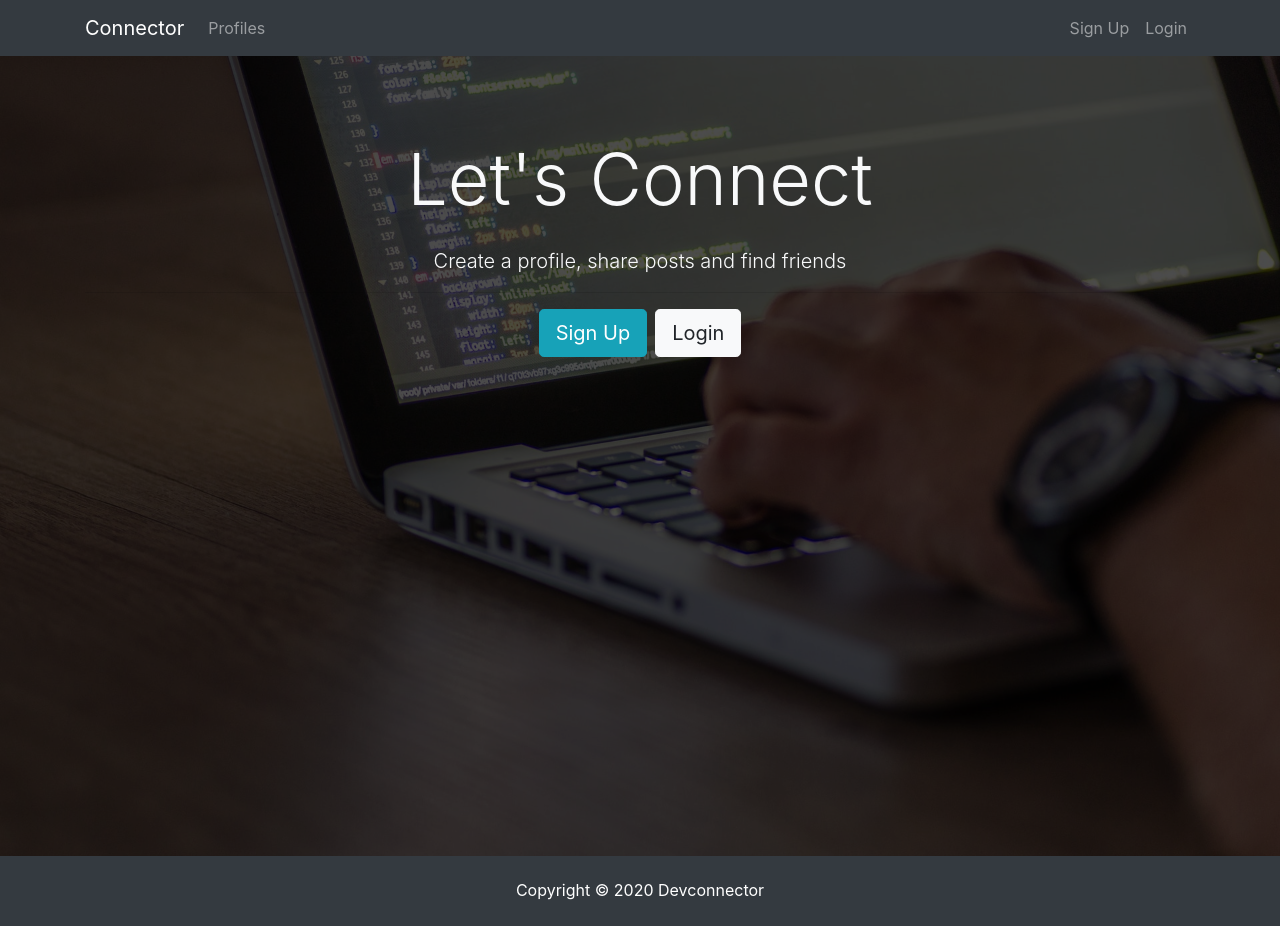
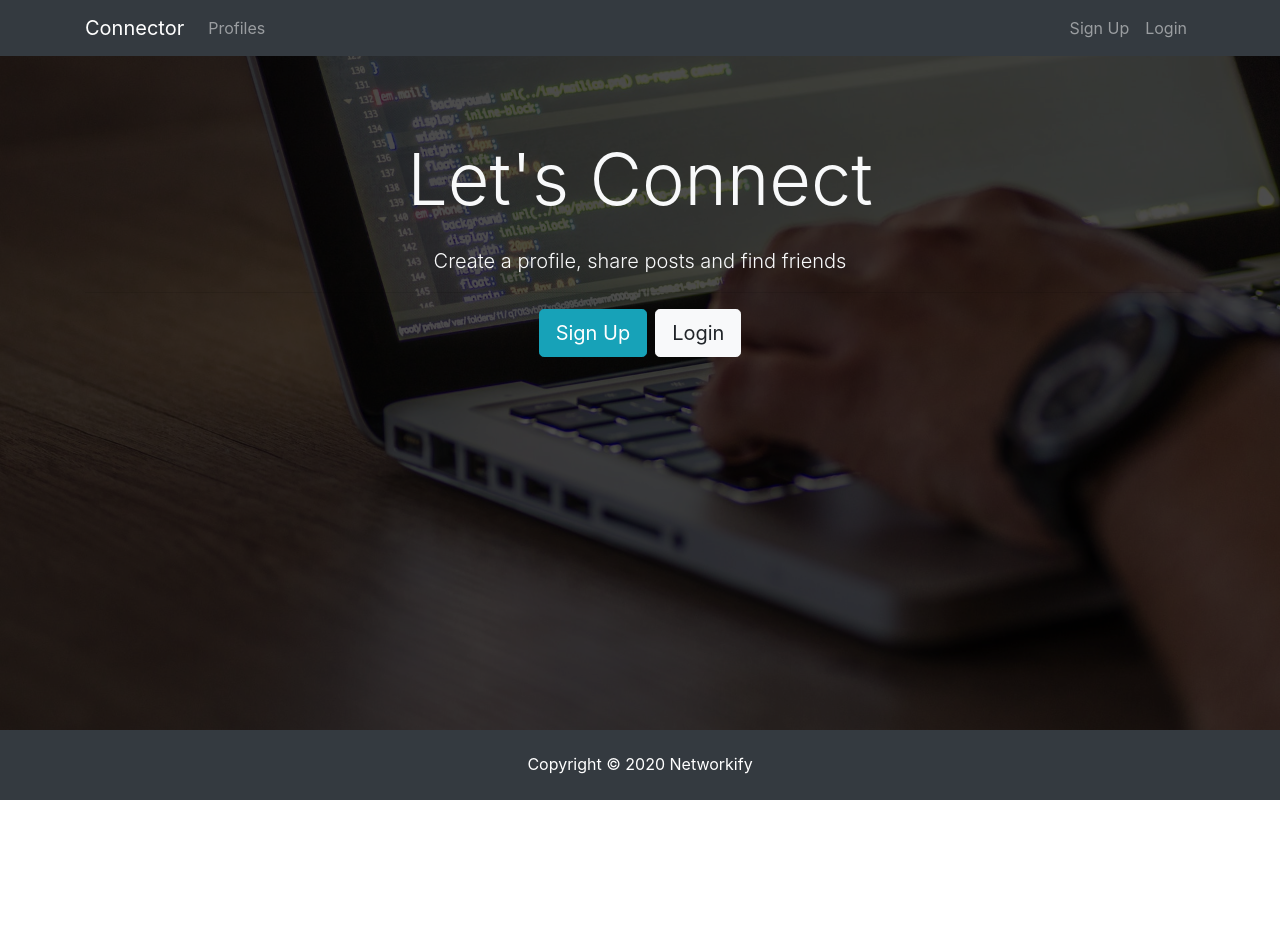
Before and after one commit to shahzaibdev1/social-network, a React (Create React App) app in the folder client/: page / in a window 1280 px wide. After the commit the page ends 800 px from the top, so only its background shows below. Built offline with nearby package versions, Linux system fonts and the light colour scheme.

Commit message:
Made it better

```diff
--- a/client/src/App.css
+++ b/client/src/App.css
@@ -1,3 +1,27 @@
+* {
+  box-sizing: border-box;
+}
+*:before,
+*:after {
+  box-sizing: border-box;
+}
+
+html,
+body {
+  height: 100%;
+}
+
+#root,
+.App {
+  height: 100%;
+}
+
+.App {
+  display: flex;
+  flex-direction: column;
+  justify-content: space-between;
+}
+
 img {
   width: 100%;
 }
@@ -37,3 +61,7 @@ img {
 .form-control::placeholder {
   color: #bbb !important;
 }
+
+footer {
+  width: 100%;
+}
--- a/client/src/components/layout/Footer.js
+++ b/client/src/components/layout/Footer.js
@@ -3,7 +3,7 @@ import React from "react";
 function Footer() {
   return (
     <footer className="bg-dark text-white mt-5 p-4 text-center">
-      Copyright &copy; {new Date().getFullYear()} Devconnector
+      Copyright &copy; {new Date().getFullYear()} Networkify
     </footer>
   );
 }
```
